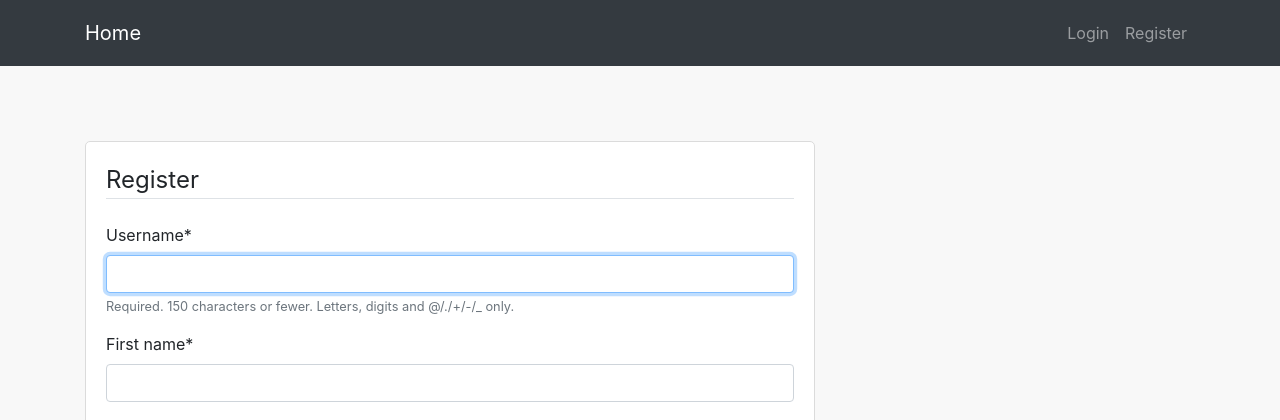
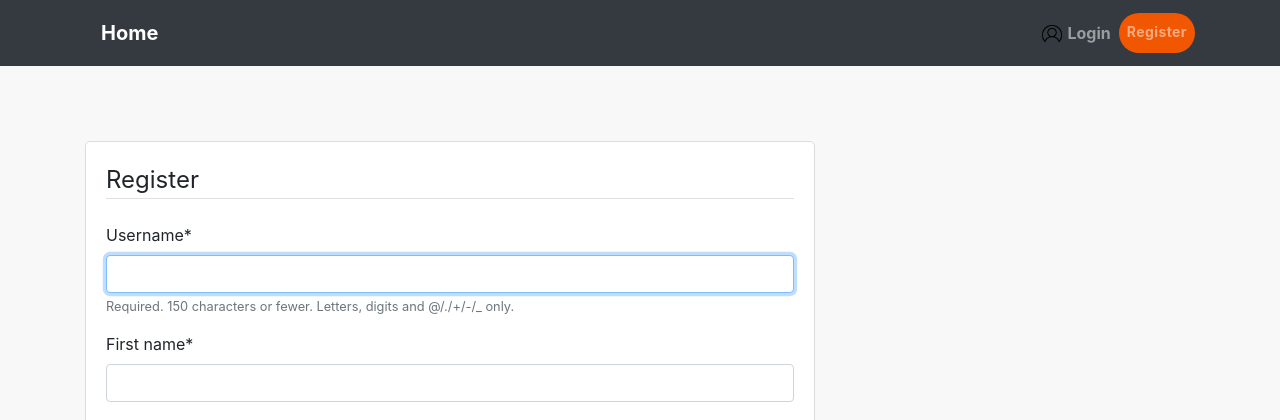
Before and after one commit to nikachaduneli/Booking, a Django app: page /users/register/ in a window 1280 px wide. Shown: the top 420 px of the page. Run offline with Django 4.2, Linux system fonts and the light colour scheme; parts of the project's set-up code (start-up, migrations or seed data) failed here and were passed over; some libraries are stand-ins or nearby versions.

Commit message:
* -added page for users reservations -made small changes in look

```diff
--- a/places/helpers.py
+++ b/places/helpers.py
@@ -21,9 +21,9 @@
 
         is_paginated = True
 
-        return {'is_paginated': is_paginated, 'page_obj': page_obj, 'places': objects}
+        return {'is_paginated': is_paginated, 'page_obj': page_obj, 'objects': objects}
 
-    return {'is_paginated': is_paginated, 'places': objects}
+    return {'is_paginated': is_paginated, 'objects': objects}
 
 
 def reservation_already_exists(new_reservation, place_id):
--- a/places/templates/places/base.html
+++ b/places/templates/places/base.html
@@ -23,25 +23,27 @@
 </head>
 <body>
 <header class="site-header" style="margin-bottom: 100px">
-    <nav class="navbar navbar-expand-md navbar-dark bg-steel bg-dark fixed-top">
+    <nav class="navbar navbar-expand-md navbar-dark bg-dark fixed-top" style="background-color: #53b873">
         <div class="container">
             <button class="navbar-toggler" type="button" data-toggle="collapse" data-target="#navbarToggle" aria-controls="navbarToggle" aria-expanded="false" aria-label="Toggle navigation">
                 <span class="navbar-toggler-icon"></span>
             </button>
             <div class="collapse navbar-collapse" id="navbarToggle">
                 <div class="navbar-brand mr-auto">
-                    <a class="navbar-brand " href="{% url 'place_list' %}">Home</a>
+                    <a class="navbar-brand nav-link font-weight-bold" href="{% url 'place_list' %}">Home</a>
                 </div>
                 <div class="navbar-nav">
                     {% if user.is_authenticated %}
                         {% if user|has_group:'Place Owner' %}
-                            <a class="nav-link nav-link" aria-current="page" href="{% url 'new_place' %}">Add New Place</a>
+                            <a class="nav-link nav-link font-weight-bold" aria-current="page" href="{% url 'new_place' %}">Add New Place</a>
+                            <a class="nav-item nav-link font-weight-bold" href="{% url 'my_places' %}" >My Places</a>
+                        {% else %}
+                            <a class="nav-item nav-link font-weight-bold" href="{% url 'my_reservations' %}" >My Reservations</a>
                         {% endif %}
-                        <a class="nav-item nav-link" href="{% url 'my_places' %}" >My Places</a>
-                        <a class="nav-item nav-link" href="{% url 'logout' %}" >Log Out</a>
+                        <a class="nav-item nav-link font-weight-bold" href="{% url 'logout' %}" >Log Out</a>
                     {% else %}
-                        <a class="nav-item nav-link" href="{% url 'login' %}">Login</a>
-                        <a class="nav-item nav-link" href="{% url 'register' %}">Register</a>
+                        <a class="nav-item nav-link font-weight-bold" href="{% url 'login' %}"><img class="icon" src="{% static 'icons/login.png' %}">Login</a>
+                        <a class="nav-item nav-link nav-button register" href="{% url 'register' %}">Register</a>
                     {% endif %}
                 </div>
             </div>
--- a/static/css/places/main.css
+++ b/static/css/places/main.css
@@ -215,3 +215,34 @@
     text-align: center;
     padding: 10px;
 }
+
+.heading {
+    margin-bottom: 5rem;
+    font-weight: bold;
+    text-align: center;
+}
+
+.icon {
+    max-width: 20px;
+    margin-right: 5px;
+    margin-bottom: 2px;
+}
+
+.nav-button {
+    color: #21262d;
+    box-sizing: border-box;
+    vertical-align: center;
+    border-radius: 2.625rem;
+    font-weight: bold;
+    font-size: .875rem;
+    letter-spacing: .03em;
+    text-align: center;
+    transition: background-color .2s,border-color .2s,color .2s;
+    cursor: pointer;
+}
+.register{
+    background-color: #f15700;
+}
+.register:hover{
+    background-color: #ff5d00;
+}
--- a/users/urls.py
+++ b/users/urls.py
@@ -8,4 +8,5 @@
     path('logout/', auth_views.LogoutView.as_view(template_name='users/logout.html'), name='logout'),
     path('register/', user_views.user_register, name='register'),
     path('my_places/', user_views.my_places, name='my_places'),
+    path('my_reservations/', user_views.my_reservations, name='my_reservations'),
 ]
--- a/users/views.py
+++ b/users/views.py
@@ -1,5 +1,4 @@
 from django.shortcuts import render, redirect
-from django.contrib.auth.models import Group
 from .forms import UserRegisterForm, UserUpdateForm
 from django.contrib import messages
 from django.contrib.auth.decorators import login_required
@@ -7,6 +6,7 @@
 from django.contrib.auth.views import LoginView
 from places.helpers import paginate
 from places.models import Place
+from places.decorators import allwed_users
 
 
 @unauthenticated_user
@@ -42,6 +42,8 @@
         context['title'] = 'Login'
         return context
 
+
+@allwed_users(allowed_roles='Place Owner')
 @login_required(login_url='login')
 def my_places(request):
     if request.method == 'POST':
@@ -62,5 +64,29 @@
     places = Place.objects.filter(owner_id=request.user.id).order_by('-date_posted')
     paginator = paginate(paginate_by=10, objects=places, request=request)
     context.update(paginator)
+    return render(request, 'users/user_places.html', context=context)
 
-    return render(request, 'users/profile.html', context=context)
+
+@login_required(login_url='login')
+def my_reservations(request):
+    if request.method == 'POST':
+        u_form = UserUpdateForm(request.POST, instance=request.user)
+
+        if u_form.is_valid:
+            u_form.save()
+            messages.success(request, 'Your Information Has Been Updated.')
+            return redirect('my_reservations')
+    else:
+        u_form = UserUpdateForm(instance=request.user)
+
+    context = {
+        'u_form': u_form,
+        'title': f'{request.user.username}\'s Profile',
+        'search': True,
+    }
+
+    reservations = request.user.reservations.all()
+    paginator = paginate(paginate_by=10, objects=reservations, request=request)
+    context.update(paginator)
+
+    return render(request, 'users/user_reservations.html', context=context)
```
Also changed, not shown: places/templates/places/place_list.html (+10 -10 lines), users/templates/users/profile.html (+0 -27 lines), users/templates/users/user_places.html (added, +31 -0 lines), users/templates/users/user_reservations.html (added, +21 -0 lines), static/icons/login.png (added).
